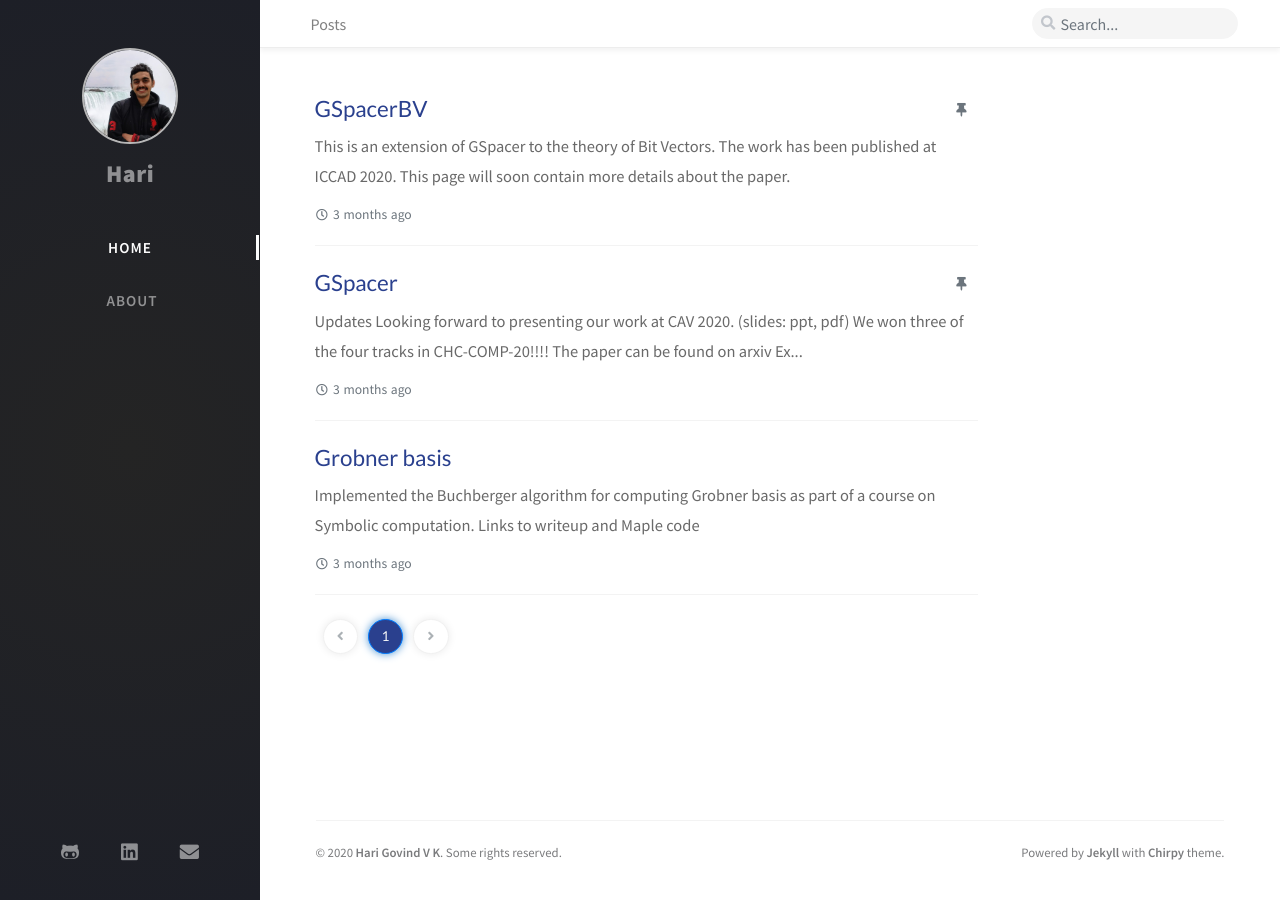
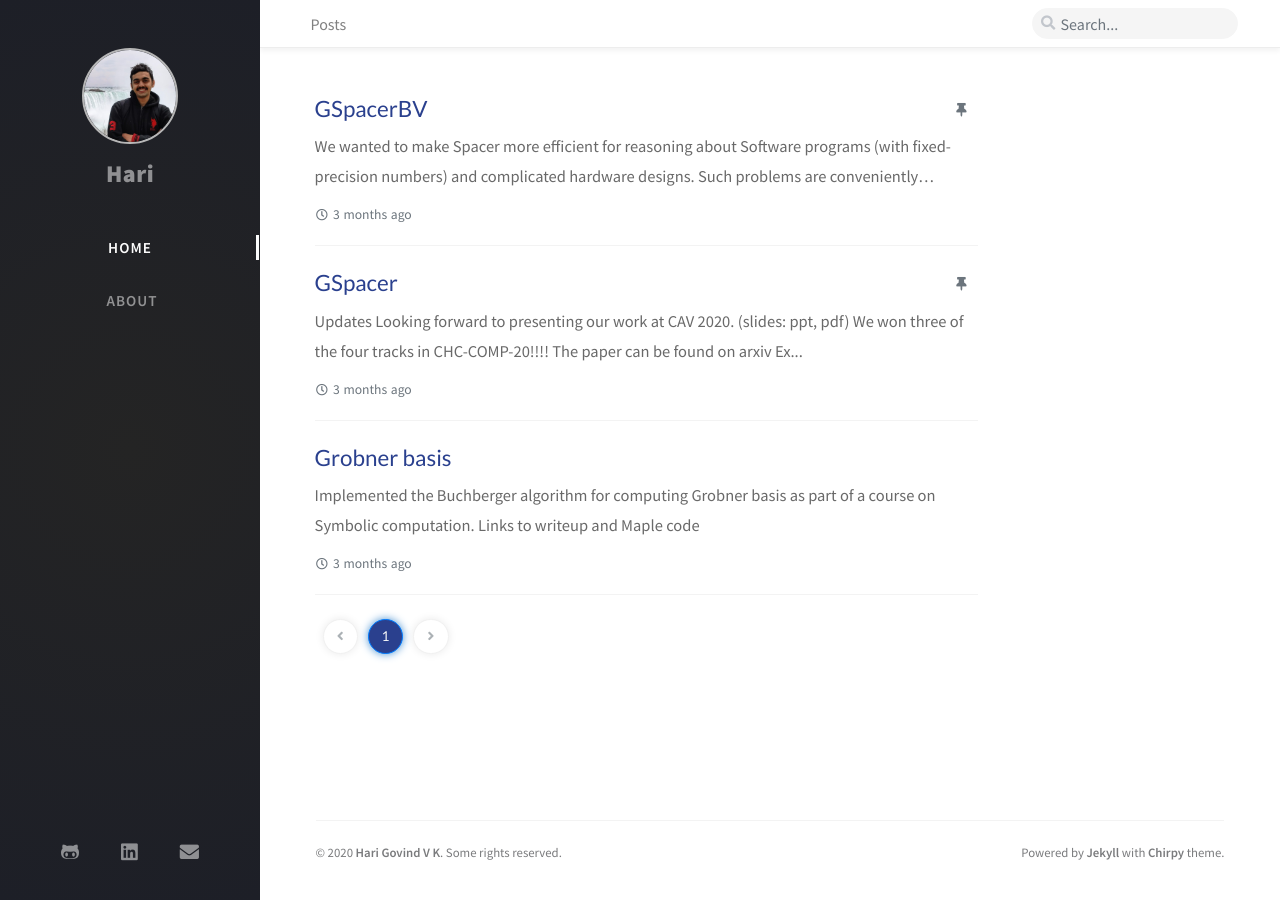
Before and after one commit to hgvk94/hgvk94.github.io, a Jekyll site: the page built from index.html, in a window 1280 px wide. Built offline with Jekyll 4.4.1, drawn with Linux system fonts in a browser that asks for light colours; nearby versions of some CDN libraries; the list of posts is cut into pages by our own code; comment, search, counter and statistics services are not loaded.

Commit message:
updates about bvspacer

```diff
--- a/_posts/2020-08-13-gspacerbv.md
+++ b/_posts/2020-08-13-gspacerbv.md
@@ -6,4 +6,8 @@
 permalink: /gspacerbv/
 visible: 1
 ---
-This is an extension of GSpacer to the theory of Bit Vectors. The work has been published at ICCAD 2020. This page will soon contain more details about the paper.
+We wanted to make Spacer more efficient for reasoning about Software programs (with fixed-precision numbers) and complicated hardware designs. Such problems are conveniently expressed in the first order theory of Fixed-Size Bit-Vectors (BV).
+To instantiate Spacer for any theory, you would need three ingredients: a good SMT solver, an interpolation algorithm (for generalizing lemmas), and a Model Based Projection (MBP) algorithm (for computing predecessors to Bad states).
+For example, for the theory of Linear Integer Arithmetic, Spacer uses a simplex based SMT solver inside Z3, the Farkas interpolation algorithm, and a Fourier-Motzkin based MBP. In BV, Spacer has a choice of SMT solvers inside Z3 ([and Nikolaj is working on a new one!!](https://github.com/Z3Prover/z3/pull/4674)) but very limited support for interpolation and MBP. In our most recent work, we develop a new MBP algorithm for BV and extend global guidance techniques to BV. [Here is the full paper](/assets/bvspacer/paper.pdf).
+
+The proof of correctness for our rewrite rules can be found [here](/assets/bvspacer/rewrite_ule.smt2).
```
Also changed, not shown: 3 other files.
